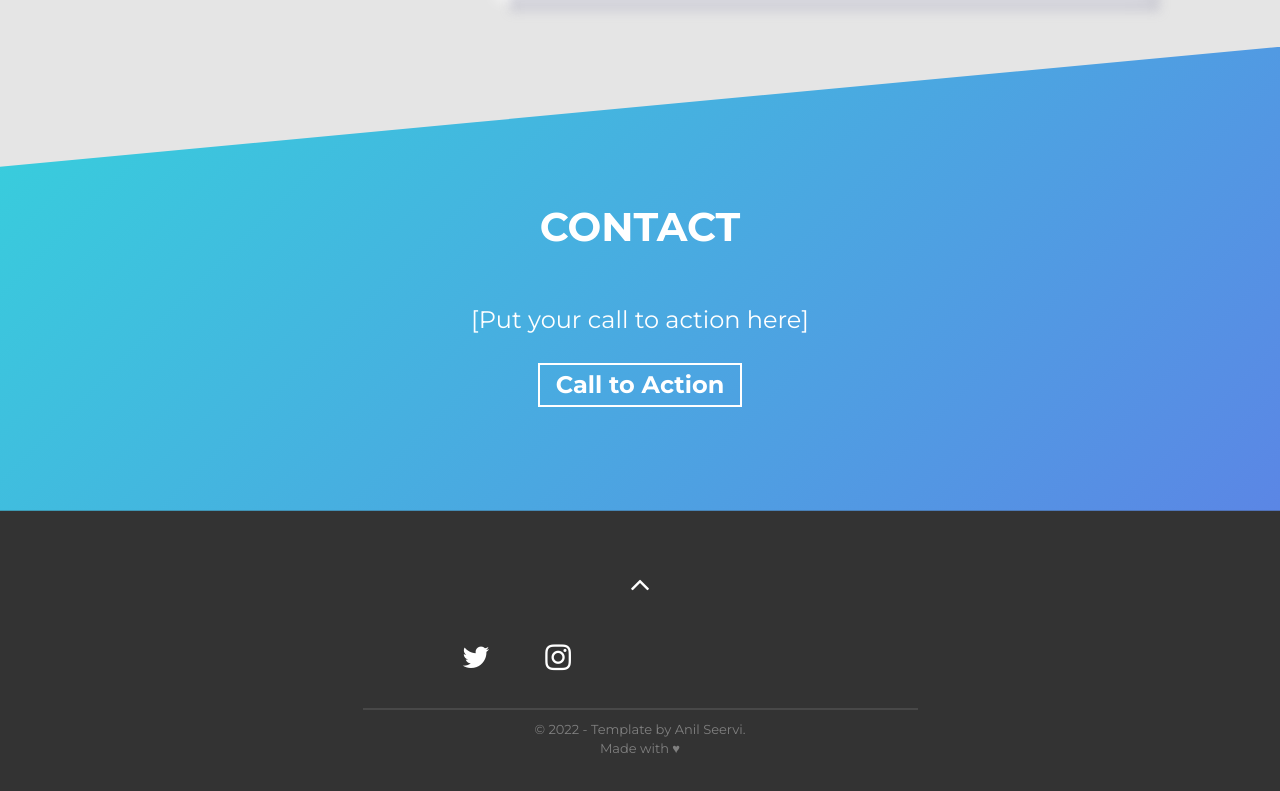
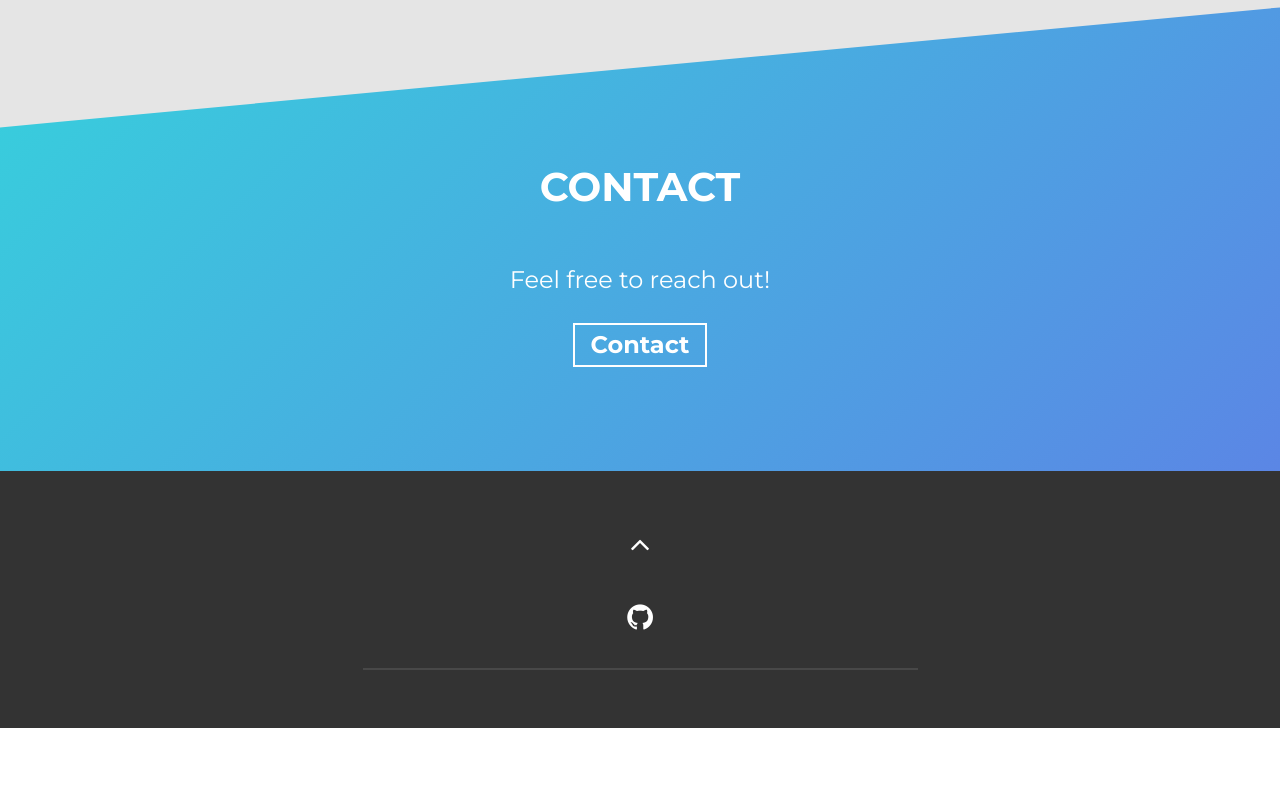
Before and after one commit to AnthonyRowan/AnthonyRowan.github.io, a plain HTML site: page index.html in a window 1280 px wide. Shown: the part 2927-3718 px from the top of the page. After the commit the page ends 3655 px from the top, so only its background shows below. Drawn offline with Linux system fonts and the light colour scheme.

Commit message:
Added godot game 1 picture

```diff
--- a/index.html
+++ b/index.html
@@ -1,12 +1,3 @@
-<!-- HELLO
--
-DevFolio is a minimal, clean, lightweight and fully responsive template for Devlopers!
-Created by Anil Seervi.
--
-GitHub repo: https://github.com/AnilSeervi/DevFolio
-README: https://github.com/AnilSeervi/DevFolio/blob/master/README.md
--
-Have fun creating your portfolio on this template!!! -->
 
 <!DOCTYPE html>
 <html lang="en">
@@ -167,7 +158,7 @@ Have fun creating your portfolio on this template!!! -->
                   class="cta-btn cta-btn--hero cta-btn--projects"
                   >See Live</a
                 >
-                <a href="#" target="_blank" class="cta-btn text-color-main"
+                <a href="https://github.com/AnthonyRowan/MAPF-SIPP-Based" target="_blank" class="cta-btn text-color-main"
                   >Source Code</a
                 >
               </div>
@@ -217,7 +208,7 @@ Have fun creating your portfolio on this template!!! -->
               <a href="#" target="_blank" rel="noopener noreferrer">
                 <div class="thumbnail rounded">
                   <img
-                    src="./assets/project.png"
+                    src="./assets/godot1.png"
                     class="img-fluid"
                     alt="Project Image"
                   />
@@ -274,8 +265,8 @@ Have fun creating your portfolio on this template!!! -->
       <div class="container">
         <h2 class="section-title">Contact</h2>
         <div class="contact-wrapper">
-          <p class="contact-wrapper__text">[Put your call to action here]</p>
-          <a href="#" class="cta-btn cta-btn--resume">Call to Action</a>
+          <p class="contact-wrapper__text">Feel free to reach out!</p>
+          <a href="mailto:anthonyrowan155@gmail.com" class="cta-btn cta-btn--resume">Contact</a>
         </div>
       </div>
     </section>
@@ -289,39 +280,7 @@ Have fun creating your portfolio on this template!!! -->
         </a>
         <div class="social-links">
           <a
-            href="#!"
-            target="_blank"
-            rel="noopener noreferrer"
-            aria-label="twitter"
-          >
-            <i class="fa fa-twitter"></i>
-          </a>
-          <a
-            href="#!"
-            target="_blank"
-            rel="noopener noreferrer"
-            aria-label="instagram"
-          >
-            <i class="fa fa-instagram"></i>
-          </a>
-          <a
-            href="#!"
-            target="_blank"
-            rel="noopener noreferrer"
-            aria-label="codepen"
-          >
-            <i class="fa fa-codepen"></i>
-          </a>
-          <a
-            href="#!"
-            target="_blank"
-            rel="noopener noreferrer"
-            aria-label="linkedin"
-          >
-            <i class="fa fa-linkedin"></i>
-          </a>
-          <a
-            href="#!"
+            href="https://github.com/AnthonyRowan"
             target="_blank"
             rel="noopener noreferrer"
             aria-label="github"
@@ -330,15 +289,6 @@ Have fun creating your portfolio on this template!!! -->
           </a>
         </div>
         <hr />
-        <p class="footer__text">
-          &copy; <span id="year"></span> - Template by
-          <a
-            href="https://github.com/AnilSeervi"
-            target="_blank"
-            rel="noopener noreferrer"
-            >Anil Seervi</a
-          >. <br />Made with &hearts;
-        </p>
       </div>
     </footer>
     <!-- END Footer Section -->
```
Also changed, not shown: assets/godot1.png (added).
